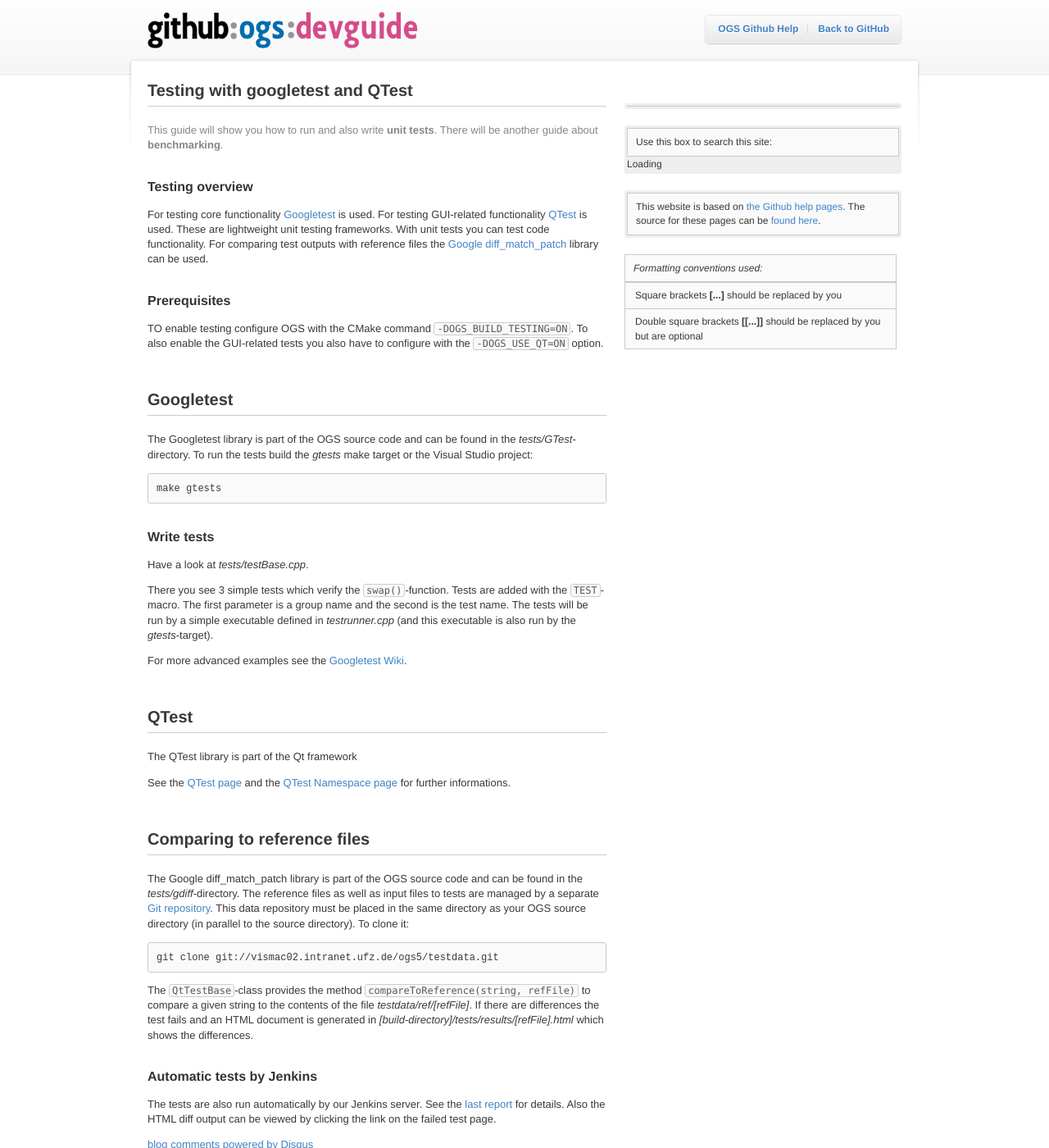
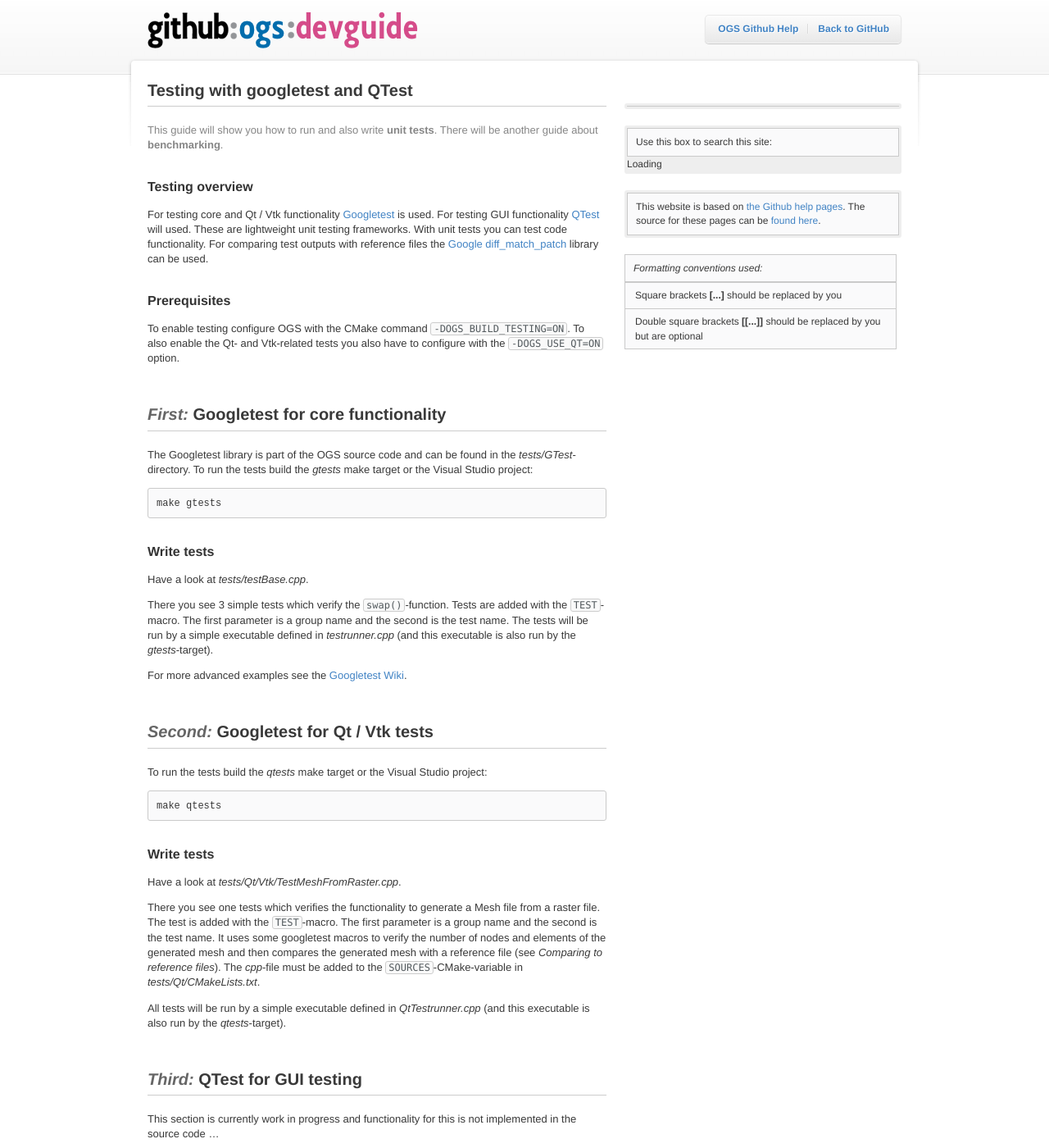
Before and after one commit to ufz/devguide, a Jekyll site: the page built from _posts/2012-01-20-testing.markdown, in a window 1280 px wide and 1400 px high. Shown: the whole window at 82% size. Built offline with Jekyll 4.4.1, drawn with Linux system fonts in a browser that asks for light colours; comment, search, counter and statistics services are not loaded; some of the changed text lies outside the part shown.

Commit message:
Modified for refactored testing code.

```diff
--- a/_posts/2012-01-20-testing.markdown
+++ b/_posts/2012-01-20-testing.markdown
@@ -9,13 +9,13 @@ categories: advanced
 
 ## Testing overview ##
 
-For testing core functionality [Googletest][gtest] is used. For testing GUI-related functionality [QTest][qtest] is used. These are lightweight unit testing frameworks. With unit tests you can test code functionality. For comparing test outputs with reference files the [Google diff_match_patch][gdiff] library can be used.
+For testing core and Qt / Vtk functionality [Googletest][gtest] is used. For testing GUI functionality [QTest][qtest] will used. These are lightweight unit testing frameworks. With unit tests you can test code functionality. For comparing test outputs with reference files the [Google diff_match_patch][gdiff] library can be used.
 
 ## Prerequisites ##
 
-TO enable testing configure OGS with the CMake command `-DOGS_BUILD_TESTING=ON`. To also enable the GUI-related tests you also have to configure with the `-DOGS_USE_QT=ON` option.
+To enable testing configure OGS with the CMake command `-DOGS_BUILD_TESTING=ON`. To also enable the Qt- and Vtk-related tests you also have to configure with the `-DOGS_USE_QT=ON` option.
 
-# Googletest #
+# <span style="font-style: oblique; color: #666666;">First:</span> Googletest for core functionality #
 
 The Googletest library is part of the OGS source code and can be found in the *tests/GTest*-directory. To run the tests build the *gtests* make target or the Visual Studio project:
 
@@ -29,10 +29,25 @@ There you see 3 simple tests which verify the `swap()`-function. Tests are added
 
 For more advanced examples see the [Googletest Wiki][gtest_wiki].
 
+# <span style="font-style: oblique; color: #666666;">Second:</span> Googletest for Qt / Vtk tests #
 
-# QTest #
+To run the tests build the *qtests* make target or the Visual Studio project:
 
-The QTest library is part of the Qt framework
+    make qtests
+
+## Write tests ##
+
+Have a look at *tests/Qt/Vtk/TestMeshFromRaster.cpp*.
+
+There you see one tests which verifies the functionality to generate a Mesh file from a raster file. The test is added with the `TEST`-macro. The first parameter is a group name and the second is the test name. It uses some googletest macros to verify the number of nodes and elements of the generated mesh and then compares the generated mesh with a reference file (see *Comparing to reference files*). The *cpp*-file must be added to the `SOURCES`-CMake-variable in *tests/Qt/CMakeLists.txt*.
+
+All tests will be run by a simple executable defined in *QtTestrunner.cpp* (and this executable is also run by the *qtests*-target).
+
+# <span style="font-style: oblique; color: #666666;">Third:</span> QTest for GUI testing #
+
+This section is currently work in progress and functionality for this is not implemented in the source code ...
+
+The QTest library is part of the Qt framework.
 
 See the [QTest page][qtest] and the [QTest Namespace page][qtest_ns] for further informations.
 
@@ -43,7 +58,13 @@ The Google diff_match_patch library is part of the OGS source code and can be fo
     git clone git://vismac02.intranet.ufz.de/ogs5/testdata.git
 
 
-The `QtTestBase`-class provides the method `compareToReference(string, refFile)` to compare a given string to the contents of the file *testdata/ref/[refFile]*. If there are differences the test fails and an HTML document is generated in *[build-directory]/tests/results/[refFile].html* which shows the differences.
+The file *TestHelperFunctions.h* provides the function `compareToReference(string, refFile)` to compare a given string to the contents of the file *testdata/ref/[refFile]*. If there are differences the test fails and an HTML document is generated in *[build-directory]/tests/results/[refFile].html* which shows the differences.
+
+If you need to update the reference file to the currently produces output of the test run the *QtTestrunner* with the `update`-argument:
+
+    bin/QtTestrunner update
+
+This will update **all** failed file compares. Be sure to commit only those updated reference file which are verified by you.
 
 ## Automatic tests by Jenkins ##
 
```
